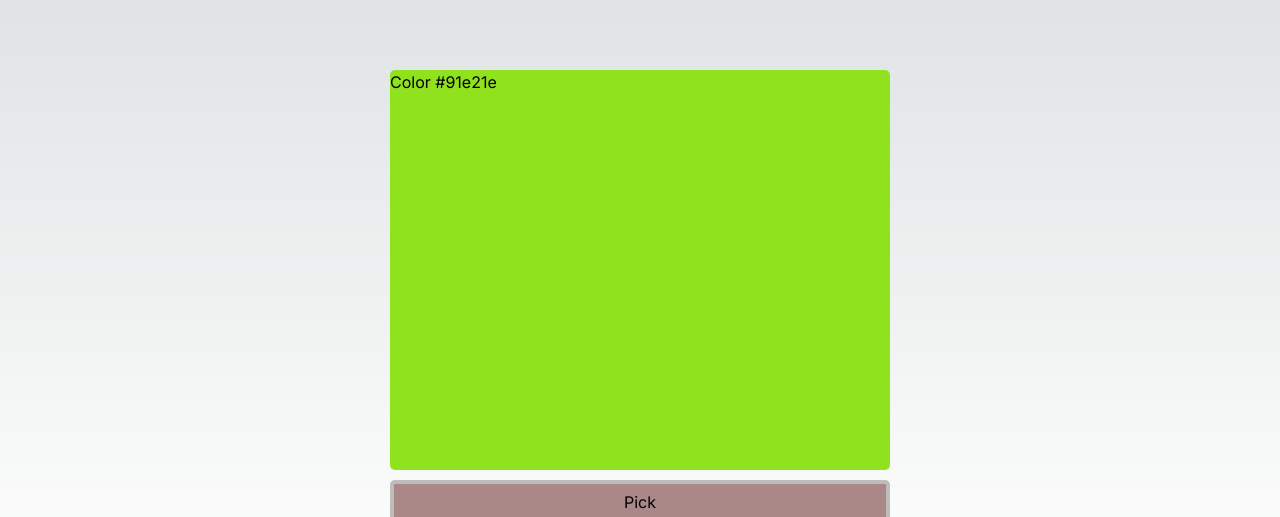
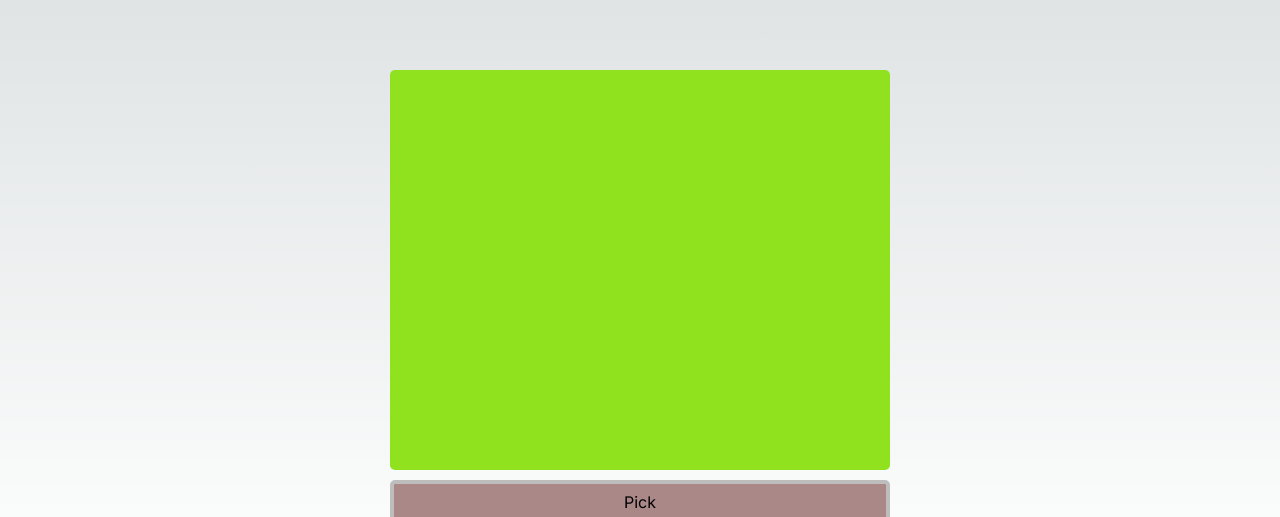
Before and after one commit to Renegatto/color-game-react, a Next.js app: page / in a window 1280 px wide. Shown: the part 196-713 px from the top of the page. Built offline with nearby package versions, Linux system fonts and the light colour scheme.

Commit message:
Do not display actual hex until game over

```diff
--- a/src/app/MyComponent.tsx
+++ b/src/app/MyComponent.tsx
@@ -103,7 +103,7 @@ export const GameRound: FC<{
       playing: <>
         <br/>
         <div className="colored-background">
-          <ColoredBackground color={actualColor}/>
+          <ColoredBackground color={actualColor} child={<></>}/>
         </div>
         <button
           className="game submit-btn"
@@ -133,17 +133,18 @@ export const GameRound: FC<{
 export const ColorsComparison: FC<Props & { color2: Color }> = ({ color, color2 }) =>
   <>
     <div className="colored-background comparison">
-      <ColoredBackground color={color}/>
+      <ColoredBackground color={color} child={<>Color {colorToCode(color)}</>}/>
     </div>
     <div className="colored-background comparison">
-      <ColoredBackground color={color2}/>
+      <ColoredBackground color={color2} child={<>Color {colorToCode(color)}</>}/>
     </div>
   </>
-export const ColoredBackground: FC<Props> = ({ color }: Props) =>
+export const ColoredBackground: FC<Props & {child: ReactElement}> = ({ color, child }) =>
   <>
     <div className="colored-background background" style={{
       backgroundColor: colorToCode(color),
-    }}> Color {colorToCode(color)}
+    }}>
+      {child}
     </div>
   </>
 
```
